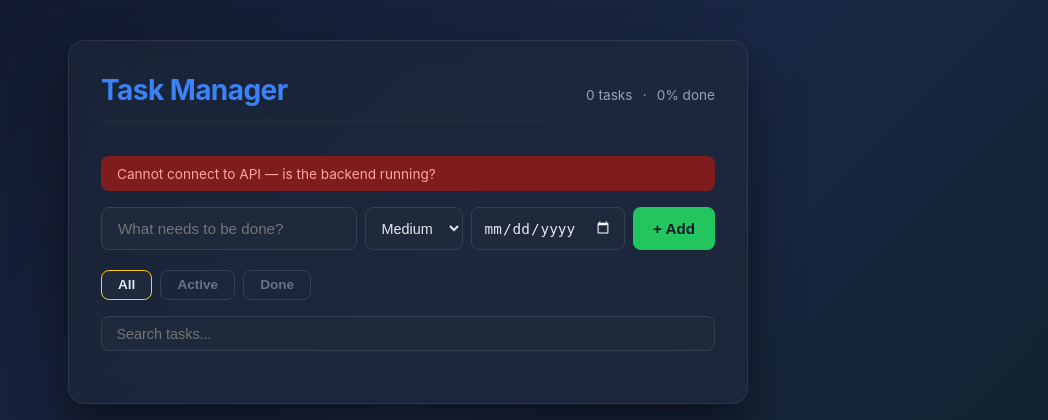
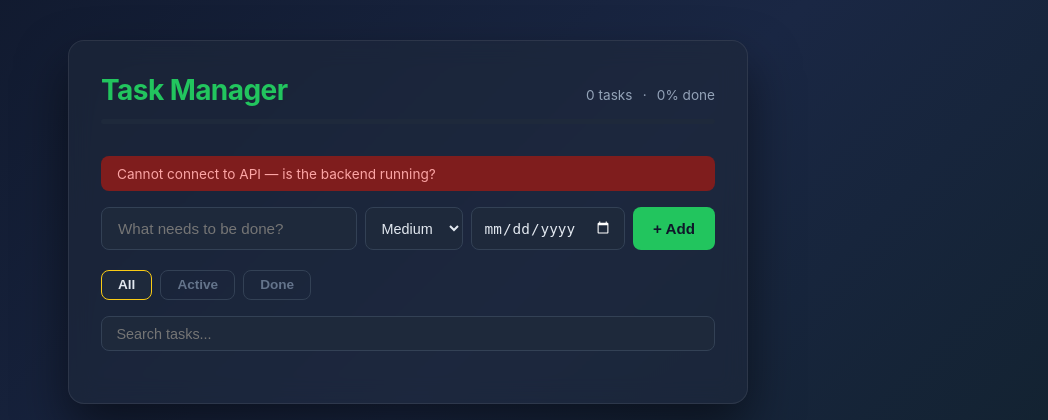
Before and after one commit to Aravindsvec/task_manager, a Python web app: template frontend/templates/index.html in a window 1280 px wide. Shown: the top 420 px of the page, without its empty margins (232-1280 px from the left). Run offline with Jinja, Linux system fonts and the light colour scheme; the template is opened without the code that fills it, so the values that code supplies are empty.

Commit message:
Change title color to green
Co-Authored-By: Claude Sonnet 4.6 <noreply@anthropic.com>

```diff
--- a/frontend/static/style.css
+++ b/frontend/static/style.css
@@ -32,7 +32,7 @@ body {
 h1 {
   font-size: 1.75rem;
   font-weight: 700;
-  color: #3b82f6;
+  color: #22c55e;
   letter-spacing: -0.02em;
 }
 
```
